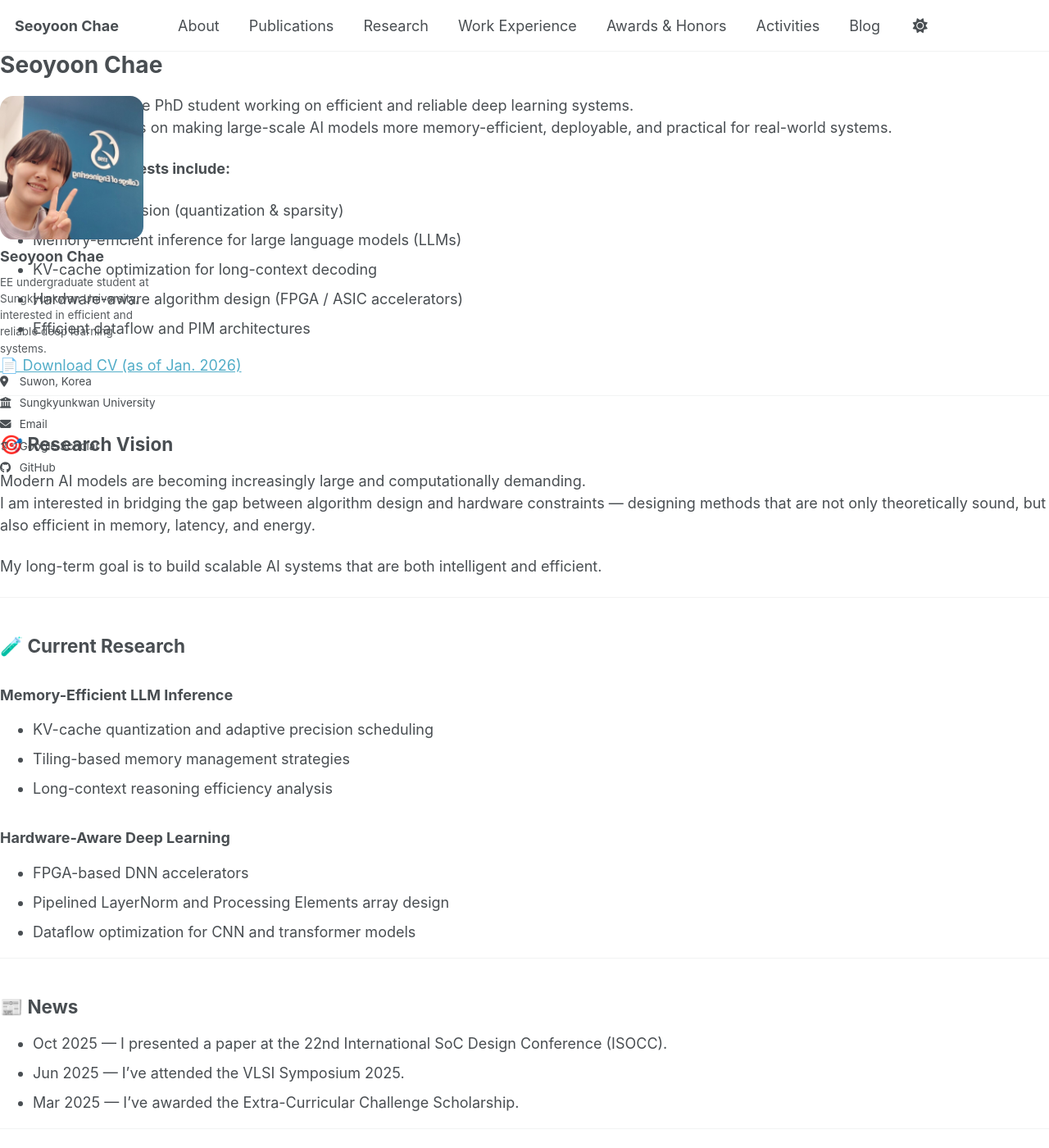
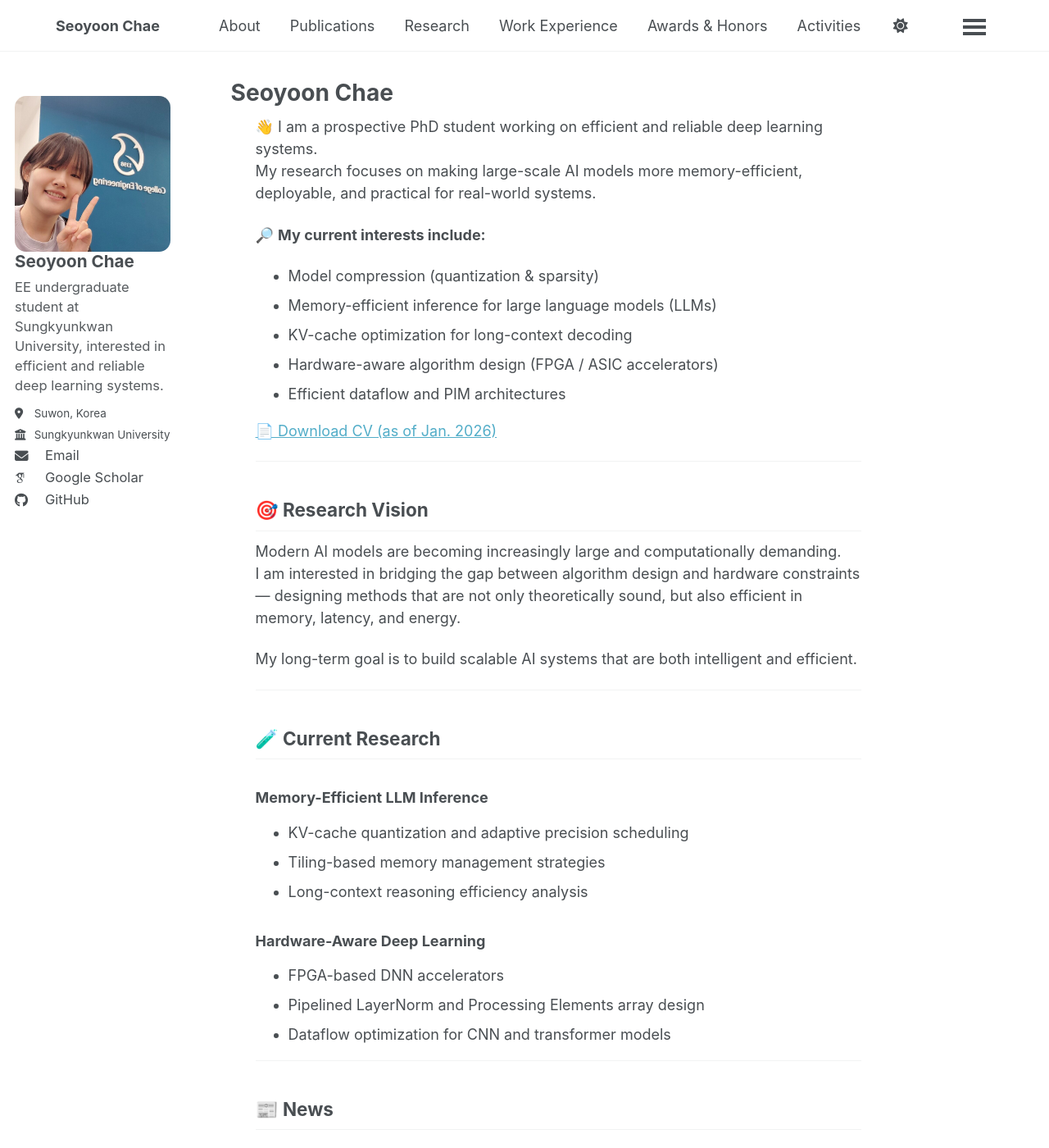
Before and after one commit to chae-sy/chae-sy.github.io, a Jekyll site: the page built from _pages/about.md, in a window 1280 px wide and 1400 px high. Shown: the whole window at 82% size. Built offline with Jekyll 4.4.1, drawn with Linux system fonts in a browser that asks for light colours; some web fonts are replaced; a script bundle is joined from its source files by our own code; library files that are not in the unit come from our copies.

Commit message:
Sidebar Corrections

```diff
--- a/_sass/layout/_page.scss
+++ b/_sass/layout/_page.scss
@@ -1,196 +1,401 @@
 /* ==========================================================================
-   SIDEBAR
+   SINGLE PAGE/POST
    ========================================================================== */
 
-/*
-   Default
-   ========================================================================== */
-
-.sidebar {
-  -webkit-transform: translate3d(0, 0 , 0);
-          transform: translate3d(0, 0 , 0);
-
-  @include clearfix();
-  margin-bottom: 1em;
-
-  @media (orientation: portrait) {
-    margin-top: 1em;
-  }
-
-  /* 데스크탑: 고정 사이드바 + 스크롤 */
-  @media screen and (min-width: $sidebar-screen-min-width) {
-    height: 100vh;
-    overflow-y: auto;
-    position: fixed;
-    padding-top: $masthead-height;
-  }
-
-  @include breakpoint($large) {
-    /* 기존 span(2 of 12)보다 Jiho처럼 조금 더 “고정폭” 느낌 */
-    width: 280px;
-    opacity: 1;
-    padding-right: 22px;
-
-    -webkit-transition: opacity 0.2s ease-in-out;
-            transition: opacity 0.2s ease-in-out;
-  }
+#main {
+  @include container;
+  @include clearfix;
+  margin-top: 2em;
+  padding-left: 1em;
+  padding-right: 1em;
+  animation: intro 0.3s both;
+  animation-delay: 0.35s;
 
   @include breakpoint($x-large) {
-    /* 너무 좁게 제한하던 max-width 제거/완화 */
-    max-width: 320px;
-    padding-right: 24px;
-  }
-
-  h2, h3, h4, h5, h6 {
-    margin-bottom: 0;
-    font-family: $sans-serif-narrow;
-  }
-
-  h3, h4 {
-    font-size: $type-size-5;
-  }
-
-  p, li {
-    font-family: $sans-serif;
-    font-size: $type-size-6;
-    line-height: 1.45;
-  }
-
-  img {
-    width: 100%;
+    max-width: $x-large;
   }
 }
 
-.sidebar__right {
-  margin-bottom: 1em;
+.page {
+  @include breakpoint($large) {
+    @include span(10 of 12 last);
+    @include prefix(0.5 of 12);
+    @include suffix(2 of 12);
+  }
+
+  .page__inner-wrap {
+    @include full();
+
+    .page__content,
+    .page__meta,
+    .page__share {
+      @include full();
+    }
+  }
+}
+
+.page__title {
+  margin-top: 0;
+  line-height: 1;
+
+  & + .page__meta {
+    margin-top: -0.5em;
+  }
+}
+
+.page__lead {
+  font-family: $global-font-family;
+  font-size: $type-size-4;
+}
+
+.page__content {
+
+  h2 {
+    padding-bottom: 0.5em;
+    border-bottom: 1px solid var(--global-border-color);
+  }
+
+  p, li, dl {
+    font-size: 1em;
+  }
+
+  /* paragraph indents */
+  p {
+    margin: 0 0 $indent-var;
+
+    /* sibling indentation*/
+    @if $paragraph-indent == true {
+      & + p {
+        text-indent: $indent-var;
+        margin-top: -($indent-var);
+      }
+    }
+  }
+
+  a {
+    text-decoration: underline;
+
+    &:hover {
+      text-decoration: underline;
+
+      img {
+        box-shadow: 0 0 10px rgba(#000, 0.25);
+      }
+    }
+  }
+
+  dt {
+    margin-top: 1em;
+    font-family: $sans-serif;
+    font-weight: bold;
+  }
+
+  dd {
+    margin-left: 1em;
+    font-family: $sans-serif;
+    font-size: $type-size-6;
+  }
+
+  .small {
+    font-size: $type-size-6;
+  }
+
+  /* blockquote citations */
+  blockquote + .small {
+    margin-top: -1.5em;
+    padding-left: 1.25rem;
+  }
+}
+
+.page__hero {
+  position: relative;
+  margin-bottom: 2em;
+  @include clearfix;
+  animation: intro 0.3s both;
+  animation-delay: 0.25s;
+
+  &--overlay {
+    position: relative;
+    margin-bottom: 2em;
+    padding: 3em 0;
+    @include clearfix;
+    background-size: cover;
+    background-repeat: no-repeat;
+    background-position: center;
+    animation: intro 0.3s both;
+    animation-delay: 0.25s;
+
+    a {
+      color: #fff;
+    }
+
+    .wrapper {
+      padding-left: 1em;
+      padding-right: 1em;
+
+      @include breakpoint($x-large) {
+        max-width: $x-large;
+      }
+    }
+
+    .page__title,
+    .page__meta,
+    .page__lead,
+    .btn {
+      color: #fff;
+      text-shadow: 1px 1px 4px rgba(#000, 0.5);
+    }
+
+    .page__lead {
+      max-width: $medium;
+    }
+
+    .page__title {
+      font-size: $type-size-2;
+
+      @include breakpoint($small) {
+        font-size: $type-size-1;
+      }
+    }
+  }
+}
+
+.page__hero-image {
+  width: 100%;
+  height: auto;
+  -ms-interpolation-mode: bicubic;
+}
+
+.page__hero-caption {
+  position: absolute;
+  bottom: 0;
+  right: 0;
+  margin: 0 auto;
+  padding: 2px 5px;
+  color: #fff;
+  font-family: $caption-font-family;
+  font-size: $type-size-7;
+  background: #000;
+  text-align: right;
+  z-index: 5;
+  opacity: 0.5;
+  border-radius: $border-radius 0 $border-radius 0;
 
   @include breakpoint($large) {
-    position: relative;
-    float: right;
-    width: $right-sidebar-width-narrow;
-    margin-left: span(0.5 of 12);
-    z-index: 10;
+    padding: 5px 10px;
   }
 
-  @include breakpoint($x-large) {
-    width: $right-sidebar-width;
+  a {
+    color: #fff;
+    text-decoration: none;
   }
 }
 
 /*
-   Author profile and links
+   Social sharing
    ========================================================================== */
 
-/* --- 프로필 전체를 "세로 스택"으로 --- */
-.author__avatar {
-  display: block;
-  width: 100%;
-  margin-bottom: 10px;
+.page__share {
+  margin-top: 2em;
+  padding-top: 1em;
+  border-top: 1px solid var(--global-border-color);
 
-  img {
-    max-width: 190px;
-    width: 100%;
-    border-radius: 14px;
-    display: block;
-  }
-}
-
-.author__content {
-  display: block;
-  width: 100%;
-  padding: 0;
-  line-height: 1.25;
-  margin-bottom: 10px;
-}
-
-.author__name {
-  margin: 0 0 4px 0;
-  font-family: $sans-serif;
-  font-size: 1.15rem;
-  line-height: 1.2;
-
-  @include breakpoint($large) {
-    margin-top: 6px;
-    margin-bottom: 4px;
-  }
-}
-
-/* pronouns는 줄이 너무 튀면 살짝 작게 */
-.author__pronouns {
-  margin: 0 0 6px 0;
-  font-size: 0.9rem;
-  opacity: 0.9;
-}
-
-.author__bio {
-  margin: 0;
-  margin-top: 6px;
-  margin-bottom: 10px;
-  font-size: 0.92rem;
-  line-height: 1.45;
-  opacity: 0.92;
-
-  @include breakpoint($large) {
-    margin-bottom: 12px;
-  }
-}
-
-.author__urls-wrapper {
-  display: block;
-  position: relative;
-  font-family: $sans-serif;
-  z-index: 10;
-  cursor: default;
-
-  /* 모바일 dropdown 버튼 숨김 */
-  button {
-    display: none !important;
-  }
-}
-
-/* 링크 리스트: 항상 표시 */
-.author__urls {
-  display: block !important;
-  position: relative;
-  margin: 0;
-  padding: 0;
-  list-style-type: none;
-  border: 0;
-  background: transparent;
-  box-shadow: none;
-
-  /* 말풍선 꼬리 제거 */
-  &:before,
-  &:after {
-    display: none !important;
-  }
-
-  li {
-    white-space: normal;   /* 줄바꿈 허용(좁은 화면에서도) */
-    margin-bottom: 6px;
-  }
-
-  a {
-    display: inline-flex;
-    align-items: center;
-    gap: 8px;              /* 아이콘-텍스트 간격 */
-    margin: 0;
-    padding: 0;
-    color: inherit;
-    font-size: 0.92rem;    /* 너무 크던 $type-size-5 대신 */
-    text-decoration: none;
-    line-height: 1.2;
-
-    &:hover {
-      text-decoration: underline;
+  @include breakpoint(max-width $small) {
+    .btn span {
+      border: 0;
+      clip: rect(0 0 0 0);
+      height: 1px;
+      margin: -1px;
+      overflow: hidden;
+      padding: 0;
+      position: absolute;
+      width: 1px;
     }
   }
 }
 
-/* 기존 author__desktop 유지 */
-.sidebar .author__desktop {
-  display: none;
-  @media screen and (min-width: 1024px) {
-    display: block;
+.page__share-title {
+  margin-bottom: 10px;
+  font-size: $type-size-6;
+  text-transform: uppercase;
+}
+
+
+/*
+   Page meta
+   ========================================================================== */
+
+.page__meta {
+  margin-top: 2em;
+  color: var(--global-text-color-light);
+  font-family: $sans-serif;
+  font-size: $type-size-6;
+
+  p {
+    margin: 0;
+  }
+
+  a {
+    color: inherit;
   }
 }
+
+.page__meta-title {
+  margin-bottom: 10px;
+  font-size: $type-size-6;
+  text-transform: uppercase;
+}
+
+
+/*
+   Page taxonomy
+   ========================================================================== */
+
+.page__taxonomy {
+  .sep {
+    display: none;
+  }
+
+  strong {
+    margin-right: 10px;
+  }
+}
+
+.page__taxonomy-item {
+  display: inline-block;
+  margin-right: 5px;
+  margin-bottom: 8px;
+  padding: 5px 10px;
+  text-decoration: none;
+  border: 1px solid var(--global-border-color);
+  border-radius: $border-radius;
+
+  &:hover {
+    text-decoration: none;
+    color: var(--global-link-color-hover);
+  }
+}
+
+
+/*
+   Comments
+   ========================================================================== */
+
+.page__comments {
+  @include full();
+}
+
+.page__comments-title {
+  margin-top: 2rem;
+  margin-bottom: 10px;
+  padding-top: 2rem;
+  font-size: $type-size-6;
+  border-top: 1px solid var(--global-border-color);
+  text-transform: uppercase;
+}
+
+.page__comments-form {
+  padding: 1em;
+  background: var(--global-border-color);
+  transition: $global-transition;
+
+  &.disabled {
+    input,
+    button,
+    textarea,
+    label {
+      pointer-events: none;
+      cursor: not-allowed;
+      filter: alpha(opacity=65);
+      box-shadow: none;
+      opacity: 0.65;
+    }
+  }
+}
+
+.comment {
+  @include clearfix();
+  margin: 1em 0;
+
+  &:not(:last-child) {
+    border-bottom: 1px solid var(--global-border-color);
+  }
+}
+
+.comment__avatar-wrapper {
+  float: left;
+  width: 60px;
+  height: 60px;
+
+  @include breakpoint($large) {
+    width: 100px;
+    height: 100px;
+  }
+}
+
+.comment__avatar {
+  width: 40px;
+  height: 40px;
+  border-radius: 50%;
+
+  @include breakpoint($large) {
+    width: 80px;
+    height: 80px;
+    padding: 5px;
+    border: 1px solid var(--global-border-color);
+  }
+}
+
+.comment__content-wrapper {
+  float: right;
+  width: calc(100% - 60px);
+
+  @include breakpoint($large) {
+    width: calc(100% - 100px);
+  }
+}
+
+.comment__author {
+  margin: 0;
+
+  a {
+    text-decoration: none;
+  }
+}
+
+.comment__date {
+  @extend .page__meta;
+  margin: 0;
+
+  a {
+    text-decoration: none;
+  }
+}
+
+
+/*
+   Related
+   ========================================================================== */
+
+.page__related {
+  margin-top: 2em;
+  padding-top: 1em;
+  border-top: 1px solid var(--global-border-color);
+  @include clearfix();
+  float: left;
+
+  @include breakpoint($large) {
+    @include pre(2.5 of 12);
+  }
+
+  a {
+    color: inherit;
+    text-decoration: none;
+  }
+}
+
+.page__related-title {
+  margin-bottom: 10px;
+  font-size: $type-size-6;
+  text-transform: uppercase;
+}
--- a/assets/css/main.scss
+++ b/assets/css/main.scss
@@ -101,3 +101,71 @@
   font-size: 0.85rem;
   opacity: 0.85;
 }
+
+/* ================================
+   Sidebar + Page content: 전체 폭 넓히기 + author profile 정돈
+   ================================ */
+
+/* 전체 컨텐츠 폭 확대 */
+.page__inner-wrap,
+.masthead__inner-wrap,
+.archive,
+.initial-content,
+.page__content {
+  max-width: 1180px;
+}
+
+/* 데스크탑에서만: sidebar 고정폭 느낌 + 본문 넓히기
+   (기존 susy 그리드 유지하면서 margin으로만 조정 → 안 깨짐) */
+@media (min-width: 64em) {
+  .sidebar {
+    max-width: 280px;      /* width 말고 max-width로 */
+  }
+
+  /* 본문이 sidebar를 침범하지 않도록 왼쪽 여백 확보 */
+  .page__inner-wrap .archive,
+  .page__inner-wrap .page__content,
+  .page__inner-wrap .initial-content {
+    padding-left: 30px;
+  }
+}
+
+/* ===== Sidebar author profile 정돈 (겹침 방지 버전) ===== */
+.sidebar .author__avatar img {
+  border-radius: 14px;
+  max-width: 190px;
+}
+
+/* 테이블셀 레이아웃(모바일)에서도 깨지지 않게: 여백만 정리 */
+.sidebar .author__content {
+  line-height: 1.25;
+}
+
+.sidebar .author__name {
+  margin: 0 0 6px 0;
+  font-size: 1.15rem;
+  line-height: 1.2;
+}
+
+.sidebar .author__bio {
+  margin: 6px 0 12px 0;
+  font-size: 0.92rem;
+  line-height: 1.45;
+  opacity: 0.92;
+}
+
+/* 링크 리스트 간격 */
+.sidebar .author__urls li {
+  margin-bottom: 6px;
+  white-space: normal;
+}
+
+.sidebar .author__urls a {
+  display: inline-flex;
+  align-items: center;
+  gap: 8px;
+  line-height: 1.2;
+  padding: 0;
+  margin: 0;
+  font-size: 0.92rem;
+}
```
